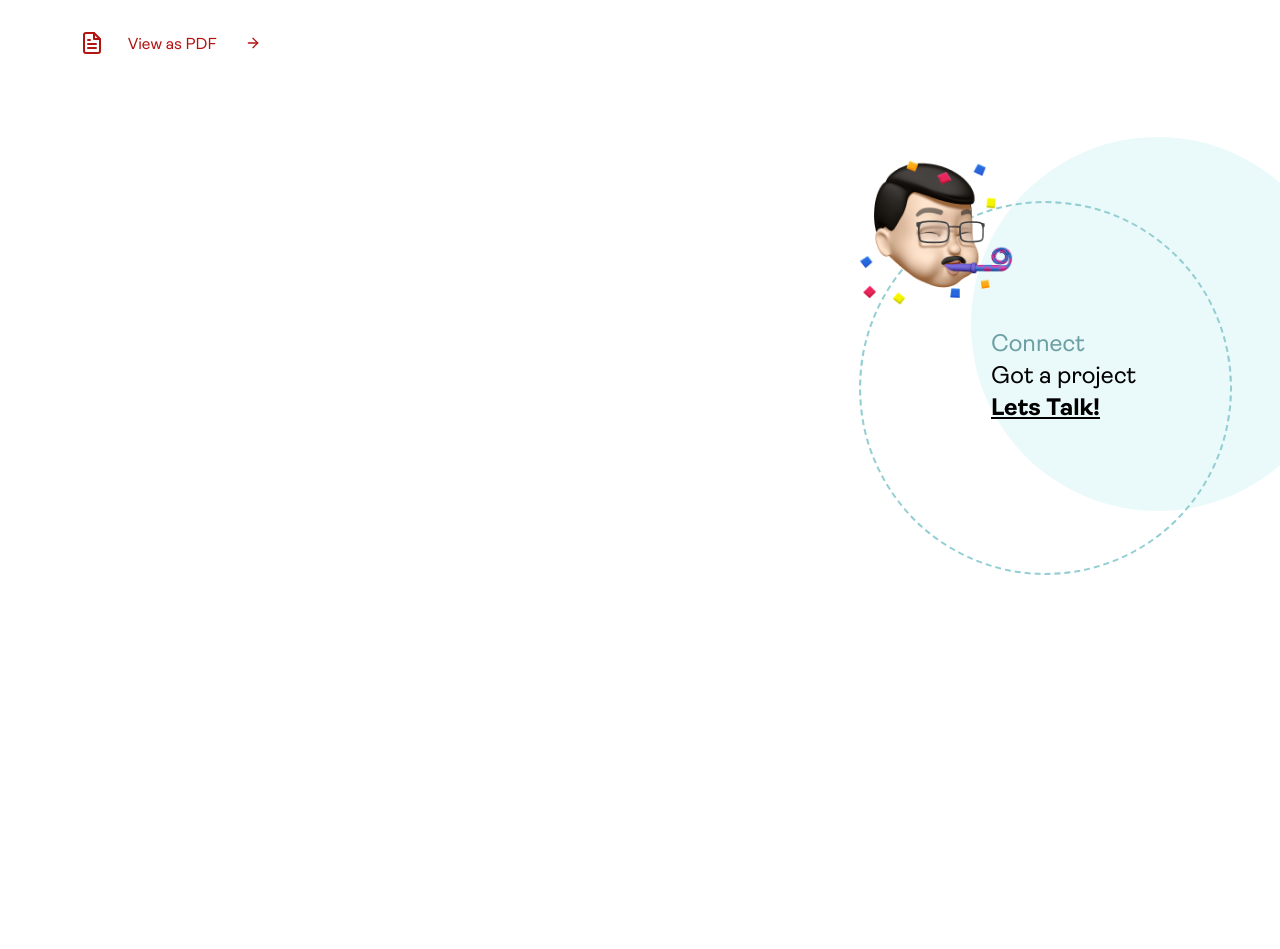
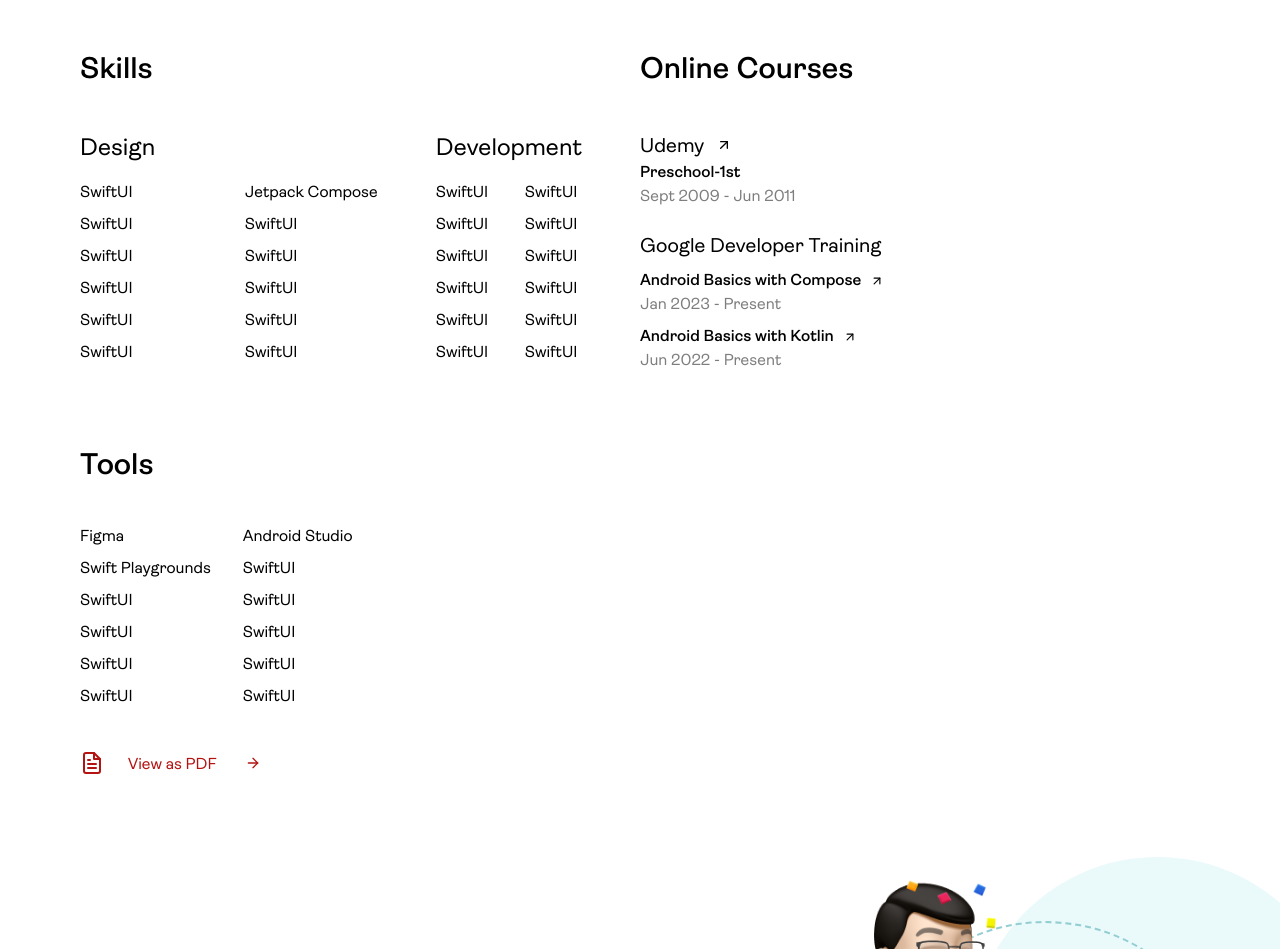
Before and after one commit to ManasMalla/manasmalla.github.io, a Next.js app: page / in a window 1280 px wide. Shown: the part 3240-4189 px from the top of the page. Before the commit the page ends 3969 px from the top, so only its background shows below. Built offline with nearby package versions, Linux system fonts and the light colour scheme.

Commit message:
added `tools`, `skills` and `online courses` section
Signed-off-by: Manas Malla <manasmalla.dev@gmail.com>

```diff
--- a/src/pages/index.tsx
+++ b/src/pages/index.tsx
@@ -214,6 +214,145 @@ export default function Home() {
                 </div>
                 <div className="w-36" />
               </div>
+              <div className="flex">
+                <div className="w-full">
+                  <h3 className="text-3xl font-semibold mt-6">Skills</h3>
+                  <div className="flex my-11 justify-between">
+                    <div>
+                      <h4 className="text-2xl">Design</h4>
+                      <ul className="grid grid-cols-2 gap-x-8 my-4 gap-y-2">
+                        <li>SwiftUI</li>
+                        <li>Jetpack Compose</li>
+                        <li>SwiftUI</li>
+                        <li>SwiftUI</li>
+                        <li>SwiftUI</li>
+                        <li>SwiftUI</li>
+                        <li>SwiftUI</li>
+                        <li>SwiftUI</li>
+                        <li>SwiftUI</li>
+                        <li>SwiftUI</li>
+                        <li>SwiftUI</li>
+                        <li>SwiftUI</li>
+                      </ul>
+                    </div>
+                    <div>
+                      <h4 className="text-2xl">Development</h4>
+                      <ul className="grid grid-cols-2 gap-x-8 my-4 gap-y-2">
+                        <li>SwiftUI</li>
+                        <li>SwiftUI</li>
+                        <li>SwiftUI</li>
+                        <li>SwiftUI</li>
+                        <li>SwiftUI</li>
+                        <li>SwiftUI</li>
+                        <li>SwiftUI</li>
+                        <li>SwiftUI</li>
+                        <li>SwiftUI</li>
+                        <li>SwiftUI</li>
+                        <li>SwiftUI</li>
+                        <li>SwiftUI</li>
+                      </ul>
+                    </div>
+                    <div />
+                  </div>
+                </div>
+                <div className="w-full">
+                  <h3 className="text-3xl font-semibold mt-6">
+                    Online Courses
+                  </h3>
+                  <div className="my-11 flex flex-col gap-6">
+                    <div>
+                      <div className="flex">
+                        <h4 className="text-xl">Udemy</h4>
+                        <Link
+                          href="https://www.peoriapublicschools.org/northmoor"
+                          className=" ml-2"
+                        >
+                          <ArrowUpRight className="p-1" />
+                        </Link>
+                      </div>
+                      <h5 className="text-md font-semibold">Preschool-1st</h5>
+                      <p className="text-md opacity-50">Sept 2009 - Jun 2011</p>
+                    </div>
+                    <div>
+                      <div className="flex">
+                        <h4 className="text-xl">Google Developer Training</h4>
+                        {/* <Link
+                          href="https://productexperts.withgoogle.com/"
+                          className=" ml-2"
+                        >
+                          <ArrowUpRight className="p-1" />
+                        </Link> */}
+                      </div>
+                      <div className="flex mt-2">
+                        <h5 className="text-md font-semibold">
+                          Android Basics with Compose
+                        </h5>
+                        <Link
+                          href="https://developer.android.com/teach"
+                          className="ml-1"
+                        >
+                          <ArrowUpRight className="p-[0.32rem]" />
+                        </Link>
+                      </div>
+                      <p className="text-md opacity-50">Jan 2023 - Present</p>
+                      <div className="flex mt-2">
+                        <h5 className="text-md font-semibold">
+                          Android Basics with Kotlin
+                        </h5>
+                        <Link
+                          href="https://developer.android.com/teach"
+                          className="ml-1"
+                        >
+                          <ArrowUpRight className="p-[0.32rem]" />
+                        </Link>
+                      </div>
+                      <p className="text-md opacity-50">Jun 2022 - Present</p>
+                    </div>
+                    {/* <div>
+                      <div className="flex">
+                        <h4 className="text-xl">Google Developers Training</h4>
+                        <Link
+                          href="https://developer.android.com/courses"
+                          className=" ml-2"
+                        >
+                          <ArrowUpRight className="p-1" />
+                        </Link>
+                      </div>
+                      <h5 className="text-md font-semibold">
+                        Android Basics with Compose
+                      </h5>
+                      <p className="text-md opacity-50">Aug 2011 - May 2020</p>
+                      <h5 className="text-md font-semibold">
+                        Android Basics with Kotlin
+                      </h5>
+                      <p className="text-md opacity-50">Aug 2011 - May 2020</p>
+                    </div> */}
+                  </div>
+                </div>
+              </div>
+              <div className="flex">
+                <div className="w-full">
+                  <h3 className="text-3xl font-semibold mt-6">Tools</h3>
+                  <div className="flex my-6">
+                    <div>
+                      <ul className="grid grid-cols-2 gap-x-8 my-4 gap-y-2">
+                        <li>Figma</li>
+                        <li>Android Studio</li>
+                        <li>Swift Playgrounds</li>
+                        <li>SwiftUI</li>
+                        <li>SwiftUI</li>
+                        <li>SwiftUI</li>
+                        <li>SwiftUI</li>
+                        <li>SwiftUI</li>
+                        <li>SwiftUI</li>
+                        <li>SwiftUI</li>
+                        <li>SwiftUI</li>
+                        <li>SwiftUI</li>
+                      </ul>
+                    </div>
+                  </div>
+                </div>
+              </div>
               <Link href="">
                 <div className="flex items-center text-[#B31412]">
                   <FileText />
```
